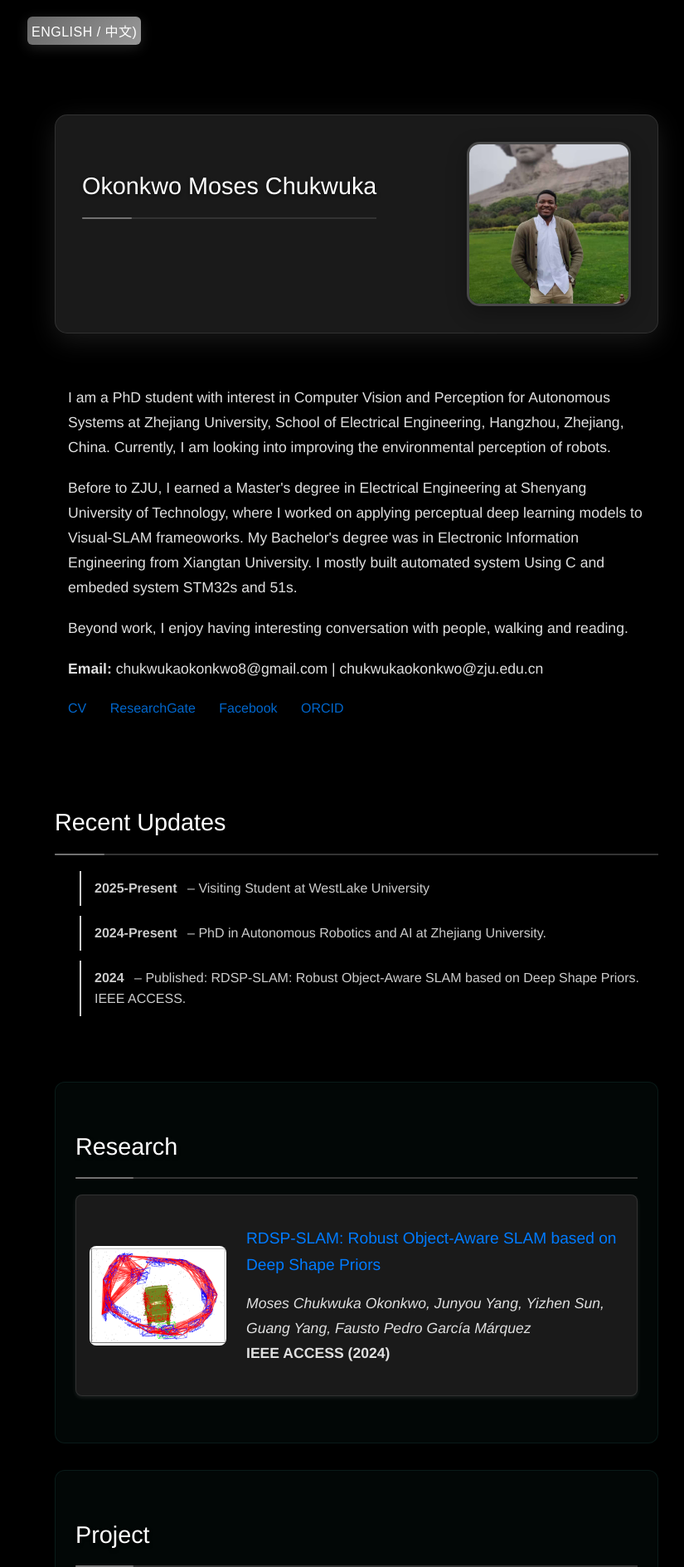
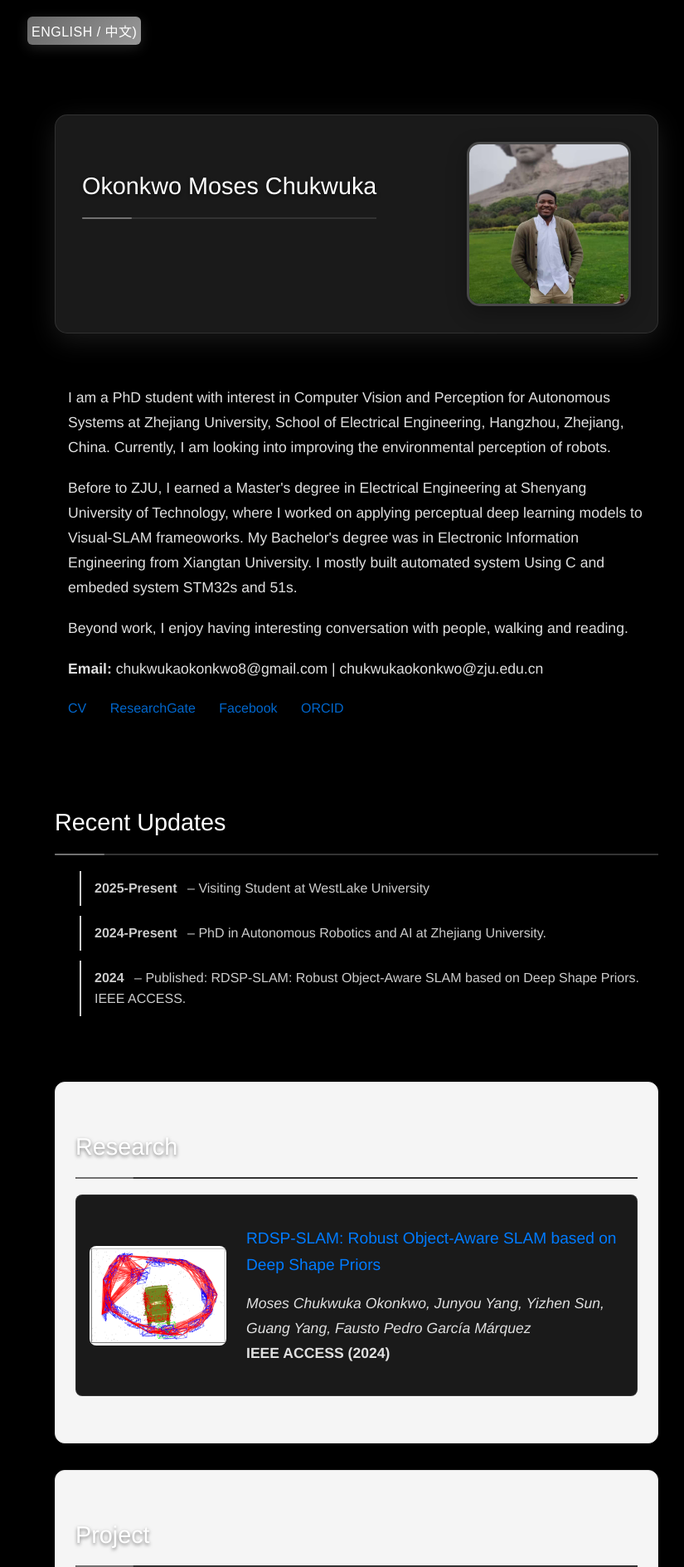
Before and after one commit to MosesChuka/MosesChuka.github.io, a Jekyll site: the page built from index.md, in a window 1280 px wide. Shown: the part 63-1952 px from the top of the page at 83% size, without its empty margins (210-1035 px from the left). Built offline with Jekyll 4.4.1, drawn with Linux system fonts in a browser that asks for light colours; our own code applies the rules of GitHub Pages for plain Markdown files; grey boxes are pictures that could not be loaded.

Commit message:
Update styles.css for consistent section backgrounds and borders: change to #f5f5f5 background and #e0e0e0 borders for Research, Project, Work Experience, and Education sections; adjust container max-width from 1540px to 1694px.

```diff
--- a/static/css/styles.css
+++ b/static/css/styles.css
@@ -159,16 +159,16 @@ body.light-mode .updates h2::after {
 
 /* Special styling for Research section */
 .research {
-  background: rgba(78, 205, 196, 0.03);
+  background: #f5f5f5;
   border-radius: 12px;
   padding: 1.5rem;
-  border: 1px solid rgba(78, 205, 196, 0.1);
+  border: 1px solid #e0e0e0;
   margin-bottom: 2rem;
 }
 
 body.light-mode .research {
-  background: rgba(78, 205, 196, 0.02);
-  border: 1px solid rgba(78, 205, 196, 0.15);
+  background: #f5f5f5;
+  border: 1px solid #e0e0e0;
 }
 
 .research h2::after {
@@ -182,16 +182,16 @@ body.light-mode .research h2::after {
 
 /* Special styling for Project section */
 .project {
-  background: rgba(69, 183, 209, 0.03);
+  background: #f5f5f5;
   border-radius: 12px;
   padding: 1.5rem;
-  border: 1px solid rgba(69, 183, 209, 0.1);
+  border: 1px solid #e0e0e0;
   margin-bottom: 2rem;
 }
 
 body.light-mode .project {
-  background: rgba(69, 183, 209, 0.02);
-  border: 1px solid rgba(69, 183, 209, 0.15);
+  background: #f5f5f5;
+  border: 1px solid #e0e0e0;
 }
 
 .project h2::after {
@@ -205,16 +205,16 @@ body.light-mode .project h2::after {
 
 /* Special styling for Work Experience section */
 .work-experience {
-  background: rgba(243, 156, 18, 0.03);
+  background: #f5f5f5;
   border-radius: 12px;
   padding: 1.5rem;
-  border: 1px solid rgba(243, 156, 18, 0.1);
+  border: 1px solid #e0e0e0;
   margin-bottom: 2rem;
 }
 
 body.light-mode .work-experience {
-  background: rgba(243, 156, 18, 0.02);
-  border: 1px solid rgba(243, 156, 18, 0.15);
+  background: #f5f5f5;
+  border: 1px solid #e0e0e0;
 }
 
 .work-experience h2::after {
@@ -228,16 +228,16 @@ body.light-mode .work-experience h2::after {
 
 /* Special styling for Education section */
 .education {
-  background: rgba(155, 89, 182, 0.03);
+  background: #f5f5f5;
   border-radius: 12px;
   padding: 1.5rem;
-  border: 1px solid rgba(155, 89, 182, 0.1);
+  border: 1px solid #e0e0e0;
   margin-bottom: 2rem;
 }
 
 body.light-mode .education {
-  background: rgba(155, 89, 182, 0.02);
-  border: 1px solid rgba(155, 89, 182, 0.15);
+  background: #f5f5f5;
+  border: 1px solid #e0e0e0;
 }
 
 .education h2::after {
@@ -641,7 +641,7 @@ body.light-mode .theme-toggle:hover {
 @media (min-width: 768px) {
   .container {
     width: 100%;
-    max-width: 1540px;
+    max-width: 1694px;
     padding: 33px;
   }
 
```
Also changed, not shown: static/ZJU-logo.png (added), 1 other file.
